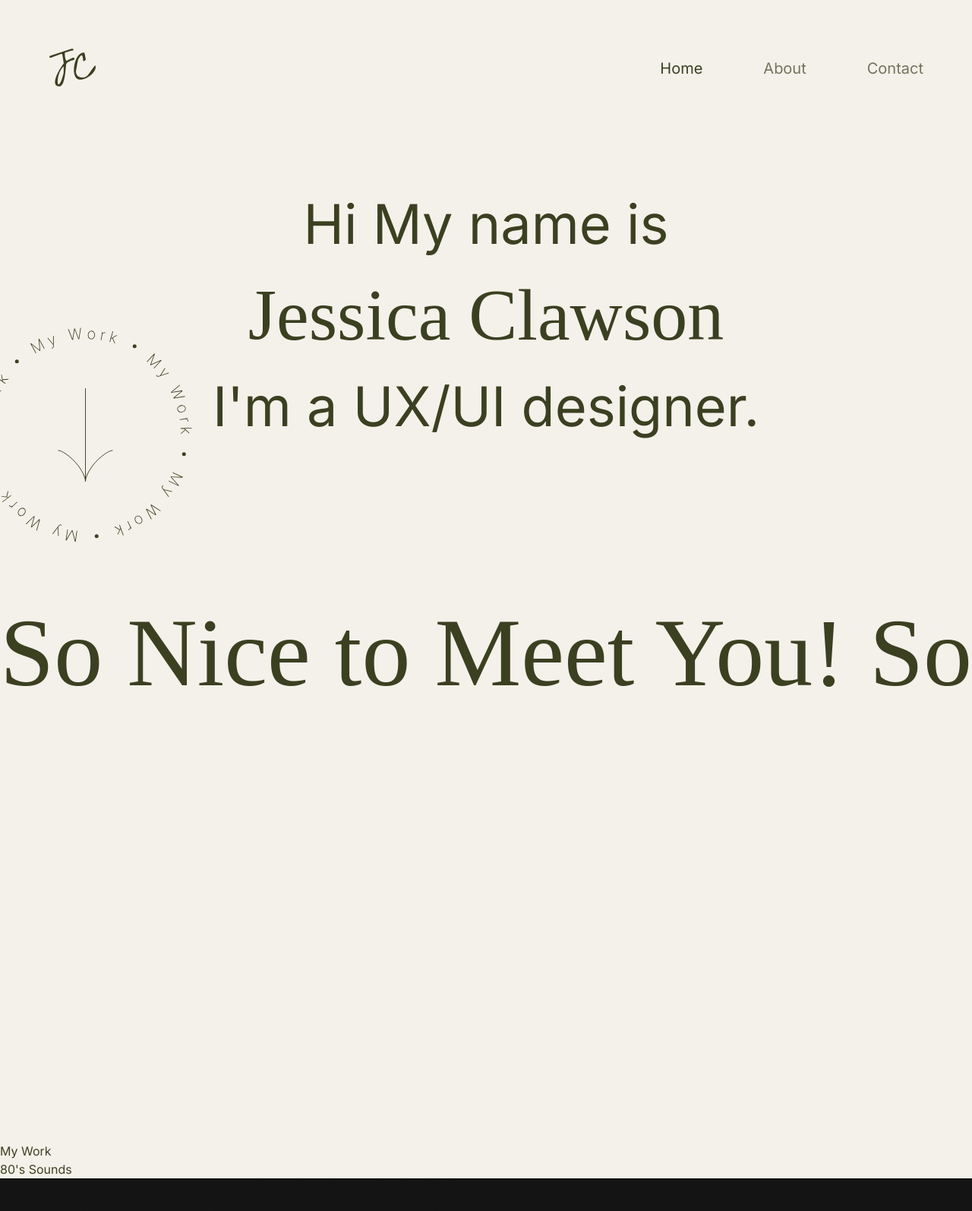
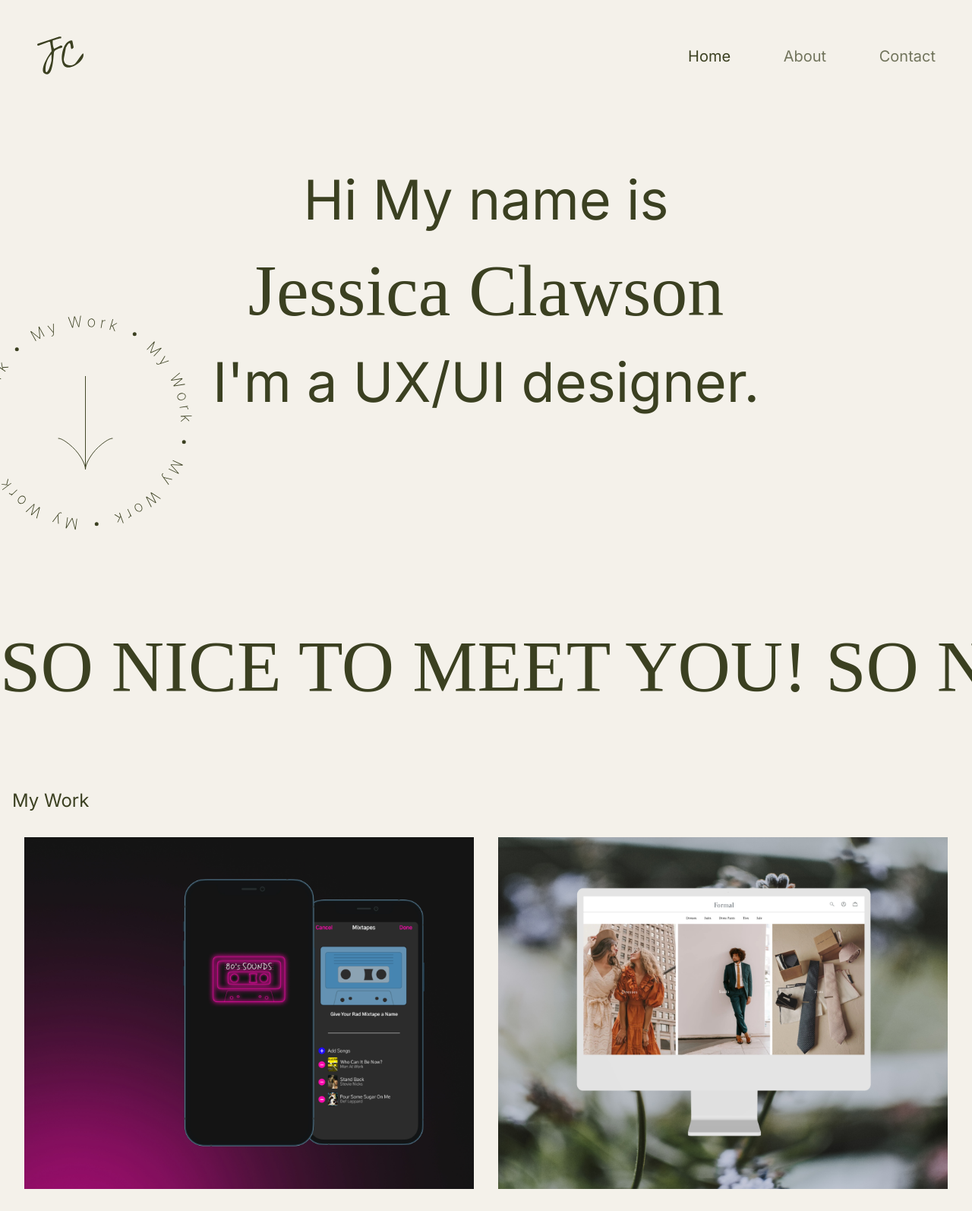
Before and after one commit to JessClawson/portfolio-website, a plain HTML site: page index.html in a window 1280 px wide. Shown: the top 1594 px of the page at 76% size. Drawn offline with Linux system fonts and the light colour scheme; grey boxes are pictures that could not be loaded; a web font is replaced by a local one.

Commit message:
Make Header Section Responsive

```diff
--- a/index.html
+++ b/index.html
@@ -44,55 +44,63 @@
     <title>Jessica Clawson</title>
   </head>
   <body class="bg-primary font-inter text-secondary">
-    <section class="font-light">
-      <div class="max-w p-6 sm:p-12 md:p-16 flex justify-between items-center">
-        <img src="images/logo.svg" alt="JC Logo" />
+    <section class="max-w px-6 pt-6 md:px-12 md:pt-12 flex justify-between items-center">
+      <picture>
+        <source media="(max-width:440px)" srcset="images/my_logo_sm.svg" />
+        <source media="(max-width:844px)" srcset="images/my_logo_md.svg" />
+       <img src="images/my_logo.svg" />
+      </picture>
         <div>
           <nav aria-label="main">
-            <div class="hidden sm:block text-xl">
-              <ul class="flex space-x-20">
-                <li class="hover:opacity-100">
-                  <a href="index.html">Home</a>
-                </li>
-                <li class="opacity-70 hover:opacity-100">
-                  <a href="about.html">About</a>
-                </li>
-                <li class="opacity-70 hover:opacity-100">
-                  <a href="contact.html">Contact</a>
-                </li>
-              </ul>
+            <div class="hidden md:block space-x-16 text-xl font-inter font-light">
+
+              <div class="hidden md:block space-x-16 text-xl font-inter font-light">
+                <a href="/" class="hover:opacity-100">Home</a>
+                <a href="/about.html" class="opacity-70 hover:opacity-100">About</a>
+                <a href="/contact" class="opacity-70 hover:opacity-100">Contact</a>
               </div>
 
-            <div class="sm:hidden">
-              <img src="images/menu.svg" />
+
             </div>
+
+            <div class="md:hidden">
+              <img src="images/menu.svg" alt="Menu" />
+            </div>
+
           </nav>
         </div>
       </div>
     </section>
 
-    <header class="py-20 text-center relative">
-      <section class="font-extralight flex flex-col space-y-9">
-        <div class="text-7xl">Hi My name is</div>
-        <div class="text-8xl font-cormorant">Jessica Clawson</div>
-        <div class="text-7xl">I'm a UX/UI designer.</div>
+    <header class="text-center pt-16 sm:pt-24 md:pt-32 lg:pt-32" >
+      <section class="font-extralight flex flex-col space-y-6 md:space-y-9 pb-14 sm:pb-24 md:pb-24 xl:pb-0">
+        <div class="text-3xl sm:text-4xl md:text-6xl lg:text-7xl">Hi My name is</div>
+        <div class="text-4xl sm:text-5xl md:text-7xl lg:text-8xl font-cormorant">Jessica Clawson</div>
+        <div class="text-3xl sm:text-4xl md:text-6xl lg:text-7xl">I'm a UX/UI designer.</div>
       </section>
-      <div class="absolute -translate-y-36 -translate-x-8">
+
+      <div class="relative right-2 md:right-8 xl:-top-32">
+        <picture>
+          <source media="(max-width:545px)" srcset="images/my_work_button_small.svg" />
           <img src="images/my_work_button.svg" alt="My Work Button" />
+        </picture>
       </div>
-      <div class="pt-56 text-9xl max-w-fit text-clip whitespace-nowrap font-cormorant overflow-hidden">
-        So Nice to Meet You! So Nice to Meet You! So Nice to Meet You! So Nice to Meet You! So Nice to Meet You! So Nice to Meet You! So Nice to Meet You! So Nice to Meet You! So Nice to Meet You!
+
+
+      <div class="pt-14 sm:pt-24 xl:pt-0 md:pt-24 text-4xl sm:text-5xl md:text-7xl lg:text-8xl max-w-fit text-clip whitespace-nowrap font-cormorant overflow-hidden">
+        SO NICE TO MEET YOU! SO NICE TO MEET YOU! SO NICE TO MEET YOU! SO NICE TO MEET YOU! SO NICE TO MEET YOU! SO NICE TO MEET YOU! SO NICE TO MEET YOU! SO NICE TO MEET YOU!
       </div>
 
     </header>
 
+  <section class="mx-4 my-24 text-2xl">
+    <h2 class="text-2xl py-4">My Work</h2>
 
-
-    <section style="margin-top: 500px;">
-      <h2>My Work</h2>
-      <div>
+    <div class="flex flex-wrap">
+      <div class="w-1/2 border-box p-4">
+        <div class="relative">
             <label>
-          <div id="80s_sounds">80's Sounds</div>
+            <div class="absolute inset-0 flex items-center justify-center hover:bg-secondary_dark hover:bg-opacity-90 text-primary opacity-0 hover:opacity-100" id="80s_sounds">80's Sounds</div>
             <a href="80s_sounds.html">
                 <picture>
                 <img
@@ -103,9 +111,13 @@
                 </picture>
             </a>
             </label>
+        </div>
+      </div>
 
+      <div class="w-1/2 border-box p-4">
+        <div class="relative">
             <label>
-          <div id="formal">Formal</div>
+            <div class="absolute inset-0 flex items-center justify-center hover:bg-secondary_dark hover:bg-opacity-90 text-primary opacity-0 hover:opacity-100" id="80s_sounds">Formal</div>
           <a href="formal.html">
             <picture>
               <img
@@ -116,9 +128,13 @@
             </picture>
           </a>
             </label>
+        </div>
+      </div>
 
+      <div class="w-1/2 border-box p-4">
+        <div class="relative">
             <label>
-          <div id="unsugared">Unsugared</div>
+            <div class="absolute inset-0 flex items-center justify-center hover:bg-secondary_dark hover:bg-opacity-90 text-primary opacity-0 hover:opacity-100" id="80s_sounds">Unsugared</div>
           <a href="unsugared.html">
              <picture>
               <img
@@ -129,9 +145,13 @@
             </picture>
           </a>
             </label>
+        </div>
+      </div>
 
+      <div class="w-1/2 border-box p-4">
+      <div class="relative">
           <label>
-          <div id="rug_savvy">RugSavvy</div>
+          <div class="absolute inset-0 flex items-center justify-center hover:bg-secondary_dark hover:bg-opacity-90 text-primary opacity-0 hover:opacity-100" id="80s_sounds">Rug Savvy</div>
         <a href="rug_savvy.html">
           <picture>
             <img
@@ -143,7 +163,7 @@
          </a>
            </label>
        </div>
-    </section>
+     </div>
 
     <footer>
       Get In Touch
```
Also changed, not shown: css/style.css, images/my_logo.svg (renamed from images/logo.svg), images/my_logo_md.svg (added), images/my_logo_sm.svg (added), images/my_work_button_small.svg (added). Lines whose indentation alone changed are shown as unchanged.
